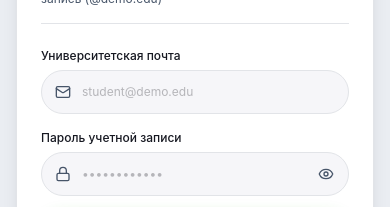
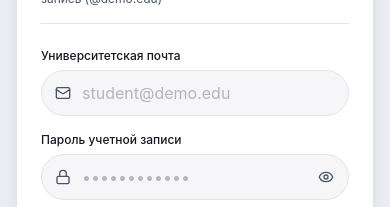
Before and after one commit to mazi2003/dean, a React (Vite) app in the folder frontend/: page / in a window 390 px wide. Shown: the part 637-844 px from the top of the page. Built offline with nearby package versions, Linux system fonts and the light colour scheme; no server answers; a web font is replaced by a local one.

Commit message:
fix(mobile): prevent phone browser auto-zoom on login and form inputs

```diff
--- a/frontend/index.html
+++ b/frontend/index.html
@@ -5,7 +5,7 @@
     <link rel="icon" type="image/svg+xml" href="/favicon.svg?v=3" />
     <link rel="apple-touch-icon" href="/favicon.svg?v=3" />
     <link rel="manifest" href="/manifest.webmanifest" />
-    <meta name="viewport" content="width=device-width, initial-scale=1.0, viewport-fit=cover" />
+    <meta name="viewport" content="width=device-width, initial-scale=1.0, maximum-scale=1.0, user-scalable=no, viewport-fit=cover" />
     <meta name="theme-color" content="#161821" />
     <meta name="description" content="DemoTech University • Цифровой деканат: личный кабинет студента, расписание, зачетная книжка, электронные макеты справок и консультант деканата." />
 
--- a/frontend/src/index.css
+++ b/frontend/src/index.css
@@ -83,6 +83,13 @@
     }
   }
 
+  html,
+  body {
+    touch-action: manipulation;
+    -webkit-text-size-adjust: 100%;
+    text-size-adjust: 100%;
+  }
+
   body {
     background-color: var(--bg-primary);
     color: var(--text-primary);
@@ -93,6 +100,15 @@
     margin: 0;
     padding: 0;
     overflow-x: hidden;
+  }
+
+  /* Prevent iOS Safari / Android mobile browsers from auto-zooming on input/select focus */
+  @media (max-width: 767px) {
+    input,
+    select,
+    textarea {
+      font-size: 16px !important;
+    }
   }
 
   h1,
--- a/frontend/src/pages/LoginPage.tsx
+++ b/frontend/src/pages/LoginPage.tsx
@@ -27,6 +27,10 @@ export const LoginPage: React.FC = () => {
 
   const handleSubmit = async (e: React.FormEvent) => {
     e.preventDefault();
+    if (document.activeElement instanceof HTMLElement) {
+      document.activeElement.blur();
+    }
+    window.scrollTo(0, 0);
     setError(null);
     setLoading(true);
     try {
@@ -229,7 +233,7 @@ export const LoginPage: React.FC = () => {
                       value={email}
                       onChange={(e) => setEmail(e.target.value)}
                       placeholder="student@demo.edu"
-                      className="w-full min-h-[44px] bg-[#f6f6f9] dark:bg-[#121620] border border-[#e2e4e8] dark:border-[#273142] rounded-full pl-10 pr-4 py-2.5 text-[#161821] dark:text-[#ffffff] placeholder-[#8a8b90]/60 focus:ring-2 focus:ring-[#33b712] focus:border-transparent focus:outline-none transition-all"
+                      className="w-full min-h-[44px] bg-[#f6f6f9] dark:bg-[#121620] border border-[#e2e4e8] dark:border-[#273142] rounded-full pl-10 pr-4 py-2.5 text-base sm:text-sm text-[#161821] dark:text-[#ffffff] placeholder-[#8a8b90]/60 focus:ring-2 focus:ring-[#33b712] focus:border-transparent focus:outline-none transition-all"
                     />
                   </div>
                 </div>
@@ -254,7 +258,7 @@ export const LoginPage: React.FC = () => {
                       value={password}
                       onChange={(e) => setPassword(e.target.value)}
                       placeholder="••••••••••••"
-                      className="w-full min-h-[44px] bg-[#f6f6f9] dark:bg-[#121620] border border-[#e2e4e8] dark:border-[#273142] rounded-full pl-10 pr-11 py-2.5 text-[#161821] dark:text-[#ffffff] placeholder-[#8a8b90]/60 focus:ring-2 focus:ring-[#33b712] focus:border-transparent focus:outline-none transition-all font-sans"
+                      className="w-full min-h-[44px] bg-[#f6f6f9] dark:bg-[#121620] border border-[#e2e4e8] dark:border-[#273142] rounded-full pl-10 pr-11 py-2.5 text-base sm:text-sm text-[#161821] dark:text-[#ffffff] placeholder-[#8a8b90]/60 focus:ring-2 focus:ring-[#33b712] focus:border-transparent focus:outline-none transition-all font-sans"
                     />
                     <button
                       type="button"
```
Also changed, not shown: 1 other file (tests, documents, lock files or other folders).
